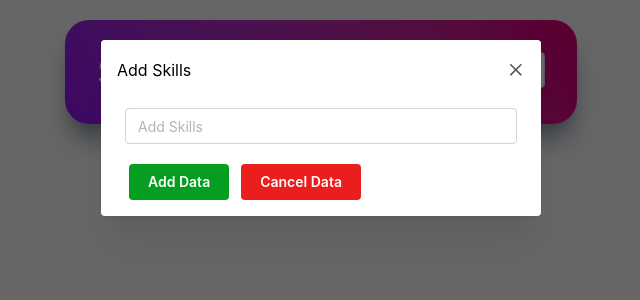
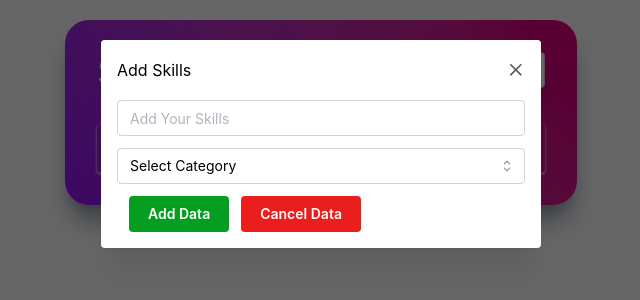
Before and after one commit to vrundavachhani24/React-Skills-To-Do-List, a React (Vite) app: page / in a window 1280 px wide. Both pictures are taken after a click on the button 834 px from the left and 70 px from the top of the page. Shown: the top 300 px of the page, without its empty margins (319-959 px from the left). Built offline with nearby package versions, Linux system fonts and the light colour scheme.

Commit message:
select category in frontend and backend fix

```diff
--- a/src/App.jsx
+++ b/src/App.jsx
@@ -1,7 +1,7 @@
-import { useState } from 'react'
+import { useEffect, useState } from 'react'
 import './App.css'
 import { v4 as uuidv4 } from 'uuid';
-import { Modal, Button, Input, Group, Text, Badge } from '@mantine/core';
+import { Modal, Button, Input, NativeSelect } from '@mantine/core';
 
 
 function App() {
@@ -9,10 +9,16 @@ function App() {
   const [skill, setSkill] = useState('')
   const [addData, setAddData] = useState([])
   const [isaddData, setisAddData] = useState(false)
+  const [categoryData, setCategoryData] = useState([])
   const [iseditData, setisEditData] = useState(false)
   const [editid, setEditId] = useState('')
   const [isDelete, setIsDelete] = useState(false)
   const [deleteId, setDeleteId] = useState('')
+  const [selectvalue, setSelectValue] = useState('Select Category')
+
+  useEffect(() => {
+    setCategoryData(addData)
+  }, [addData])
 
   const handleTask = (event) => {
     setSkill(event.target.value)
@@ -20,18 +26,20 @@ function App() {
 
   const handleTaskAdd = () => {
     if (skill === '') {
-      alert('Please enter your Value')
+      alert('Please enter your Skill')
       return;
     }
     const duplicatValue = addData.find((ele) => ele.skill === skill)
     if (duplicatValue) {
-      alert('Please enter your different Value')
+      alert('Please enter your different Skill')
       return;
     }
-    const obj = { id: uuidv4(), skill }
+    const obj = { id: uuidv4(), skill , category:selectvalue}
     setAddData([...addData, obj])
     setSkill('')
+    setIsDelete(false)
     setisAddData(false)
+    setSelectValue('Select Category')
   }
 
   const handleDeleteClick = (id) => {
@@ -50,58 +58,99 @@ function App() {
     setEditId(id)
     setSkill(EditTask?.skill)
     setisEditData(true)
+    setSelectValue(EditTask?.category)
   }
 
   const updateTask = () => {
+    if(skill === '') {
+      alert('Please Enter Your Skill')
+      return;
+    }
+    if (selectvalue === 'Select Category') {
+      alert('Please Select Your Category')
+      return;
+    }
     const updatedData = addData.map((ele) => {
       if (ele.id === editid) {
-        return { id: ele.id, skill }
+        return { id: ele.id, skill , category:selectvalue }
       }
       return ele;
     })
     setAddData(updatedData);
     setSkill('')
     setisEditData(false)
+    setSelectValue('Select Category')
   }
+  console.log(addData)
 
+  const filterDataByCategory = (event) => {
+    const categoryName = event.target.name;
+    if (categoryName === 'All') {
+      setCategoryData(addData)
+    } else {
+      const filteredData = addData.filter((ele) => ele.category === categoryName);
+      setCategoryData(filteredData)
+    }
+  }
 
   const handleModelCancel = () => {
     setSkill('')
     setisEditData(false)
     setisAddData(false)
     setIsDelete(false)
+    setSelectValue('Select Category')
   }
 
   return (
     <div className='text-center rounded-3xl text-white bg-linear-60 from-purple-600 to-pink-600 shadow-xl shadow-gray-400 mt-5 p-5 w-lg place-self-center'>
-      <div className='p-3 flex justify-between'>
+      <div className='p-3'>
+        <div className='flex justify-between'>
           <h1 className='text-4xl'>Skills</h1>
 
-        <Modal opened={isaddData || iseditData} onClose={handleModelCancel} title={iseditData ? 'Edit Skill' : 'Add Skills'}>
+          <Modal opened={isaddData} onClose={() => setisAddData(false)} title={'Add Skills'}>
             <div>
-            <Input placeholder="Add Skills" value={skill} onChange={handleTask} className='p-2' />
-            <Button variant="filled" onClick={iseditData ? updateTask : handleTaskAdd} className='ms-3 mt-3' color="rgba(5, 158, 33, 1)"> {isaddData ? 'Add Data' : 'Update Data'}</Button>
+              <Input placeholder="Add Your Skills" value={skill} onChange={handleTask} />
+              <NativeSelect value={selectvalue} onChange={(ele) => { setSelectValue(ele.target.value) }} data={['Select Category', 'Frontend', 'Backend']} className='mt-3' />
+              <Button variant="filled" onClick={handleTaskAdd} className='ms-3 mt-3' color="rgba(5, 158, 33, 1)"> Add Data</Button>
               <Button variant="filled" onClick={handleModelCancel} className='ms-3 mt-3' color="rgba(235, 30, 30, 1)">Cancel Data</Button>
             </div>
           </Modal>
+
+          <div>
             <Button variant="default" onClick={() => { setisAddData(true) }} className='shadow-xl'><svg xmlns="http://www.w3.org/2000/svg" width="22" height="22" fill="currentColor" class="bi bi-plus-lg" viewBox="0 0 16 16">
               <path fill-rule="evenodd" d="M8 2a.5.5 0 0 1 .5.5v5h5a.5.5 0 0 1 0 1h-5v5a.5.5 0 0 1-1 0v-5h-5a.5.5 0 0 1 0-1h5v-5A.5.5 0 0 1 8 2" />
             </svg></Button>
+          </div>
+        </div>
+
+        <div className='flex gap-5 mt-8 justify-between'>
+          <button name='All' onClick={filterDataByCategory} className='shadow-sm shadow-white p-3 rounded cursor-pointer'>All</button>
+          <button name='Frontend' onClick={filterDataByCategory} className='shadow-sm shadow-white p-3 rounded cursor-pointer'>Frontend</button>
+          <button name='Backend' onClick={filterDataByCategory} className='shadow-sm shadow-white p-3 rounded cursor-pointer'>Backend</button>
+        </div>
+
         <Modal opened={isDelete} onClose={() => setIsDelete(false)} title={'Are you sure?'}>
           <Button variant="filled" onClick={handleDeleteTask} className='ms-3 mt-3' color="rgba(5, 158, 33, 1)">save</Button>
           <Button variant="filled" onClick={() => setIsDelete(false)} className='ms-3 mt-3' color="rgba(235, 30, 30, 1)">Cancel</Button>
         </Modal>
+
+        <Modal opened={iseditData} onClose={handleModelCancel} title={'Edit Your Skill'}>
+          <Input placeholder="Add Your Skills" value={skill} onChange={handleTask} name='value' />
+          <NativeSelect value={selectvalue} onChange={(ele) => { setSelectValue(ele.target.value) }} data={['Frontend', 'Backend']} className='mt-3' />
+          <Button variant="filled" onClick={updateTask} className='ms-3 mt-3' color="rgba(5, 158, 33, 1)">Update</Button>
+          <Button variant="filled" onClick={handleModelCancel} className='ms-3 mt-3' color="rgba(235, 30, 30, 1)">Cancel</Button>
+        </Modal>
       </div>
       {
-        addData.map((ele) => {
+        categoryData.map((ele) => {
           return (
             <div key={ele.id} className='p-2 mt-5 flex items-center justify-between bg-linear-60 from-purple-400 to-pink-400 shadow-xl'>{ele.skill}
               <div>
-                <Button variant="filled" onClick={() => { handleEditTask(ele.id) }} className='ms-3' color="rgba(5, 158, 33, 1)"><svg xmlns="http://www.w3.org/2000/svg" width="20" height="20" fill="currentColor" class="bi bi-pencil-square" viewBox="0 0 16 16">
+                <Button variant="filled" onClick={() => { handleEditTask(ele?.id) }} className='ms-3' color="rgba(5, 158, 33, 1)"><svg xmlns="http://www.w3.org/2000/svg" width="20" height="20" fill="currentColor" class="bi bi-pencil-square" viewBox="0 0 16 16">
                   <path d="M15.502 1.94a.5.5 0 0 1 0 .706L14.459 3.69l-2-2L13.502.646a.5.5 0 0 1 .707 0l1.293 1.293zm-1.75 2.456-2-2L4.939 9.21a.5.5 0 0 0-.121.196l-.805 2.414a.25.25 0 0 0 .316.316l2.414-.805a.5.5 0 0 0 .196-.12l6.813-6.814z" />
                   <path fill-rule="evenodd" d="M1 13.5A1.5 1.5 0 0 0 2.5 15h11a1.5 1.5 0 0 0 1.5-1.5v-6a.5.5 0 0 0-1 0v6a.5.5 0 0 1-.5.5h-11a.5.5 0 0 1-.5-.5v-11a.5.5 0 0 1 .5-.5H9a.5.5 0 0 0 0-1H2.5A1.5 1.5 0 0 0 1 2.5z" />
                 </svg></Button>
-                <Button variant="filled" onClick={() => { handleDeleteClick(ele.id) }} className='ms-3' color="rgba(235, 30, 30, 1)"><svg xmlns="http://www.w3.org/2000/svg" width="20" height="20" fill="currentColor" class="bi bi-trash-fill" viewBox="0 0 16 16">
+                <Button variant="filled" onClick={() => { handleDeleteClick(ele?.id) }} className='ms-3' color="rgba(235, 30, 30, 1)"><svg xmlns="http://www.w3.org/2000/svg" width="20" height="20" fill="currentColor" class="bi bi-trash-fill" viewBox="0 0 16 16">
                   <path d="M2.5 1a1 1 0 0 0-1 1v1a1 1 0 0 0 1 1H3v9a2 2 0 0 0 2 2h6a2 2 0 0 0 2-2V4h.5a1 1 0 0 0 1-1V2a1 1 0 0 0-1-1H10a1 1 0 0 0-1-1H7a1 1 0 0 0-1 1zm3 4a.5.5 0 0 1 .5.5v7a.5.5 0 0 1-1 0v-7a.5.5 0 0 1 .5-.5M8 5a.5.5 0 0 1 .5.5v7a.5.5 0 0 1-1 0v-7A.5.5 0 0 1 8 5m3 .5v7a.5.5 0 0 1-1 0v-7a.5.5 0 0 1 1 0" />
                 </svg>
                 </Button>
```
Lines whose indentation alone changed are shown as unchanged.
